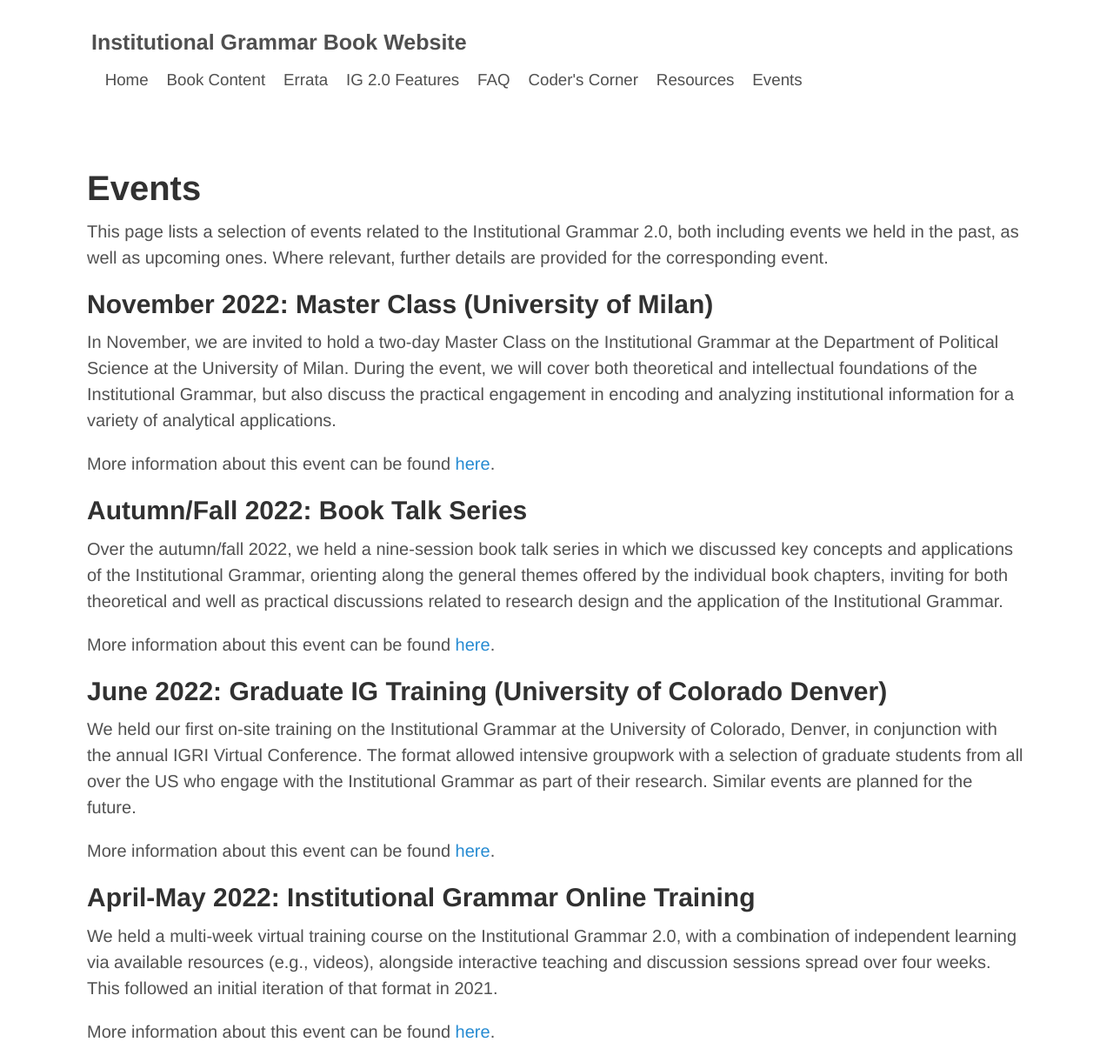
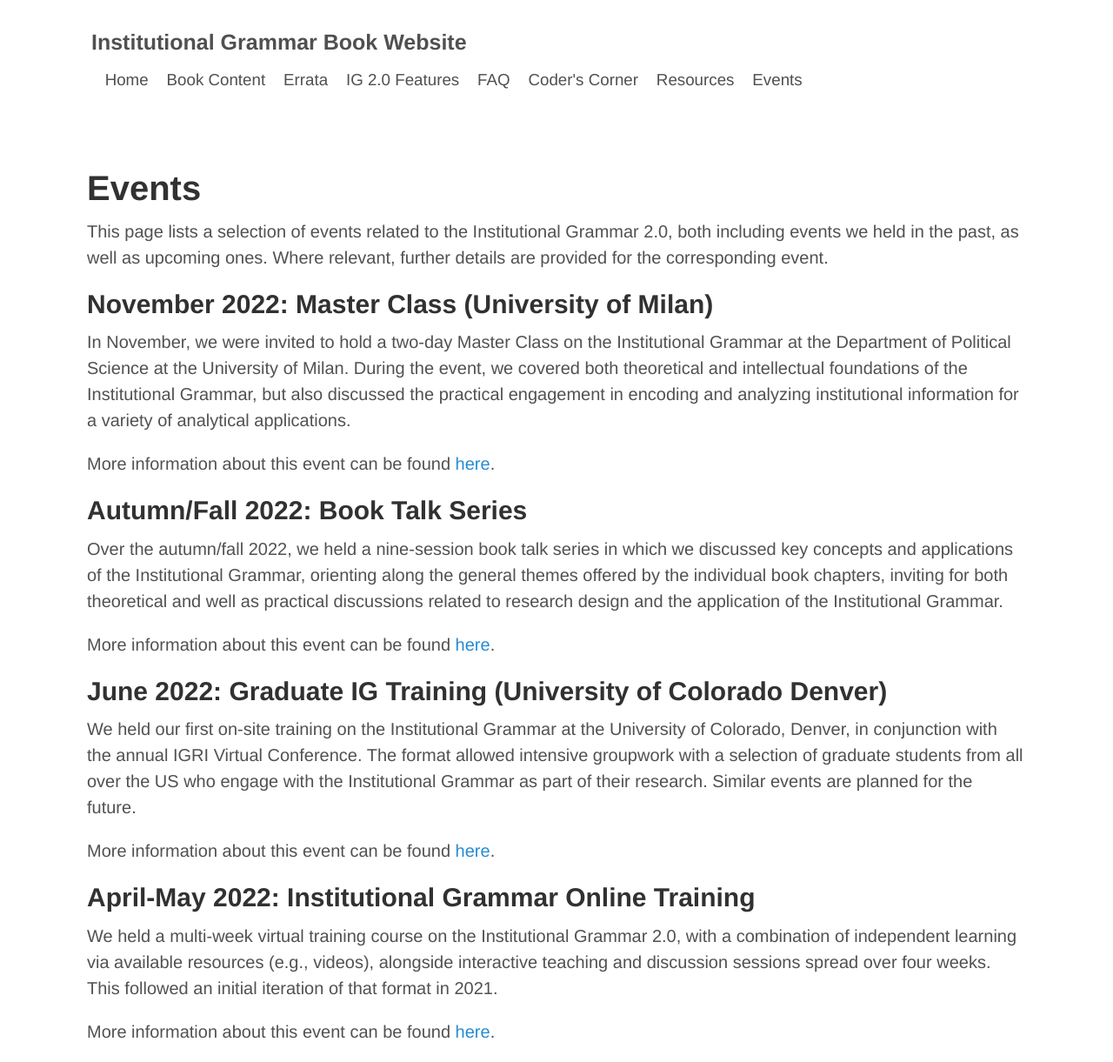
Before and after one commit to InstitutionalGrammar/IG-Book, a Jekyll site: the page built from events.md, in a window 1280 px wide. Shown: the whole page at 87% size. Built offline with Jekyll 4.4.1, drawn with Linux system fonts in a browser that asks for light colours.

Commit message:
Revised events.

```diff
--- a/events.md
+++ b/events.md
@@ -10,7 +10,7 @@ This page lists a selection of events related to the Institutional Grammar 2.0,
 
 ## November 2022: Master Class (University of Milan)
 
-In November, we are invited to hold a two-day Master Class on the Institutional Grammar at the Department of Political Science at the University of Milan. During the event, we will cover both theoretical and intellectual foundations of the Institutional Grammar, but also discuss the practical engagement in encoding and analyzing institutional information for a variety of analytical applications.
+In November, we were invited to hold a two-day Master Class on the Institutional Grammar at the Department of Political Science at the University of Milan. During the event, we covered both theoretical and intellectual foundations of the Institutional Grammar, but also discussed the practical engagement in encoding and analyzing institutional information for a variety of analytical applications.
 
 More information about this event can be found <a href="{{ site.path }}/events-milan-2022.html">here</a>.
 
```
